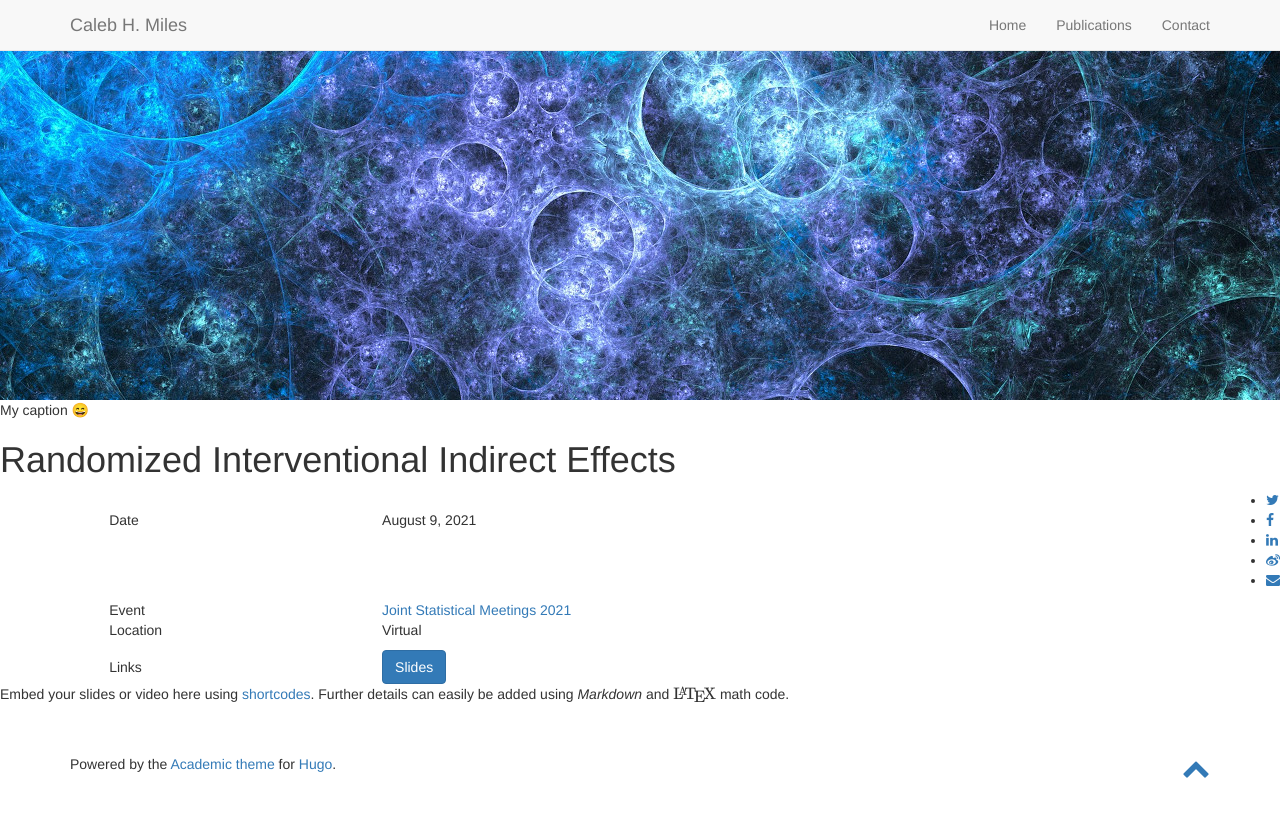
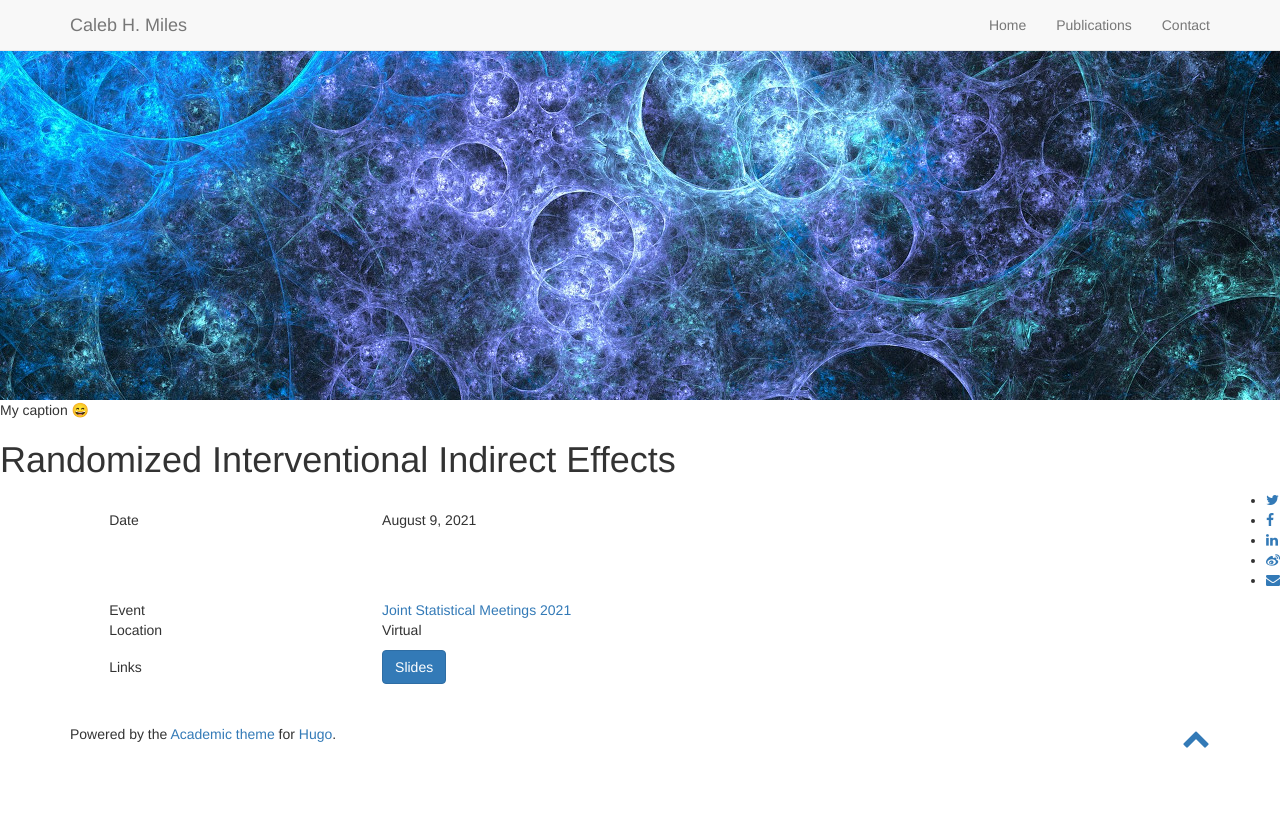
Before and after one commit to calebhmiles/calebhmiles.github.io, a Jekyll site: the page talk/Randomized-Interventional-Indirect-Effects/index.html, which Jekyll copies as it is, in a window 1280 px wide. Shown: the top 817 px of the page. Built offline with Jekyll 4.4.1, drawn with Linux system fonts in a browser that asks for light colours; nearby versions of some CDN libraries; formulas are drawn with MathJax 3; a style sheet for code colours, icons or effects is not loaded.

Commit message:
Update index.html

```diff
--- a/talk/Randomized-Interventional-Indirect-Effects/index.html
+++ b/talk/Randomized-Interventional-Indirect-Effects/index.html
@@ -313,10 +313,7 @@
 
     <div class="space-below"></div>
 
-    <div class="article-style">
-      <p>Embed your slides or video here using <a href="https://sourcethemes.com/academic/post/writing-markdown-latex/" target="_blank">shortcodes</a>. Further details can easily be added using <em>Markdown</em> and $\rm \LaTeX$ math code.</p>
 
-    </div>
 
 
 
```
